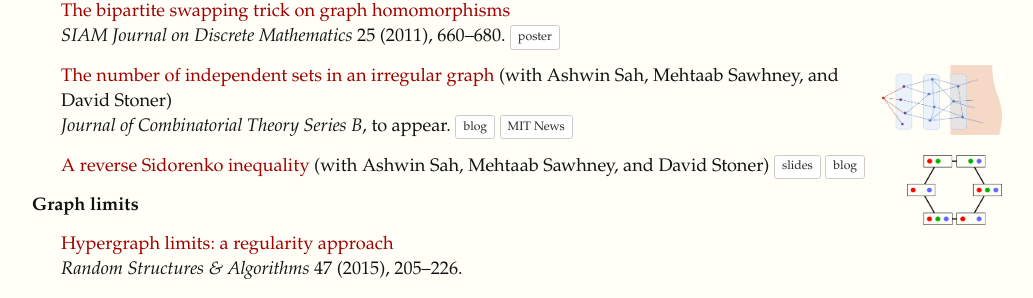
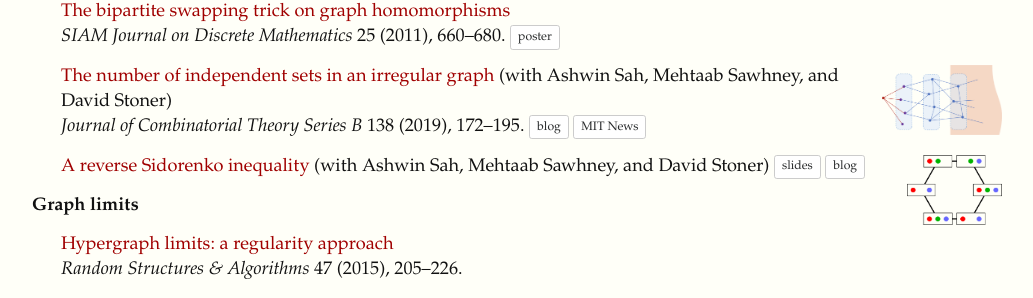
Before and after one commit to yufeizhao/yufeizhao.github.io, a Jekyll site: the page built from research.md, in a window 1280 px wide and 900 px high, scrolled down 1729 px. Shown: the part 142-440 px from the top of the window, without its empty margins (123-1156 px from the left). Built offline with Jekyll 4.4.1, drawn with Linux system fonts in a browser that asks for light colours; nearby versions of some CDN libraries; formulas are drawn with MathJax 3.

Commit message:
journal ref

```diff
--- a/research.md
+++ b/research.md
@@ -115,7 +115,7 @@ _Mathematical Proceedings of the Cambridge Philosophical Society_, to appear.
 
 <img class="side" alt="" height="70" src="indep_irreg.png"/>
 * [The number of independent sets in an irregular graph](https://arxiv.org/abs/1805.04021) (with Ashwin Sah, Mehtaab Sawhney, and David Stoner)  \\
-  _Journal of Combinatorial Theory Series B_, to appear.
+  _Journal of Combinatorial Theory Series B_ 138 (2019), 172--195.
   <a class="btn btn-secondary btn-sm" href="https://yufeizhao.wordpress.com/2018/05/12/the-number-of-independent-sets-in-an-irregular-graph/">blog</a>
   <a class="btn btn-secondary btn-sm" href="http://news.mit.edu/2019/mit-undergraduates-solve-combinatorics-problem-0225">MIT News</a>
 
```
Also changed, not shown: 1 other file.
